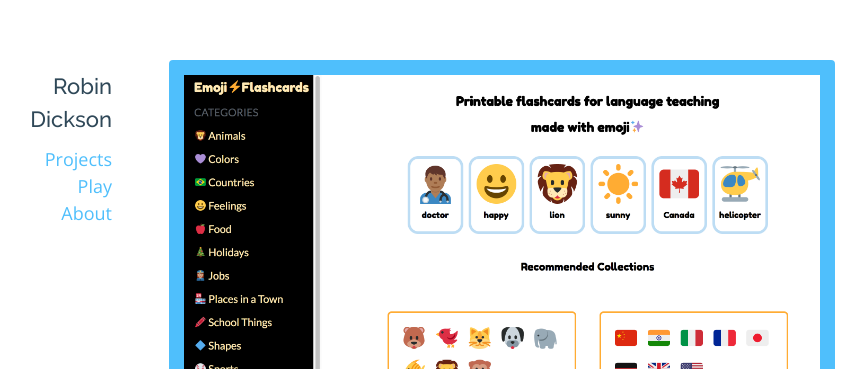
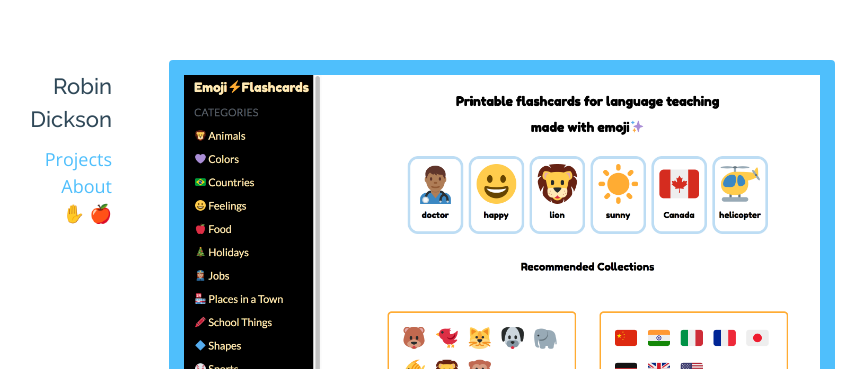
Before and after one commit to rbndickson/rbndickson.github.io, a Jekyll site: the page built from index.html, in a window 1280 px wide. Shown: the top 369 px of the page, without its empty margins (228-1094 px from the left). Built offline with Jekyll 4.4.1, drawn with Linux system fonts in a browser that asks for light colours; nearby versions of some CDN libraries.

```diff
--- a/_includes/header.html
+++ b/_includes/header.html
@@ -8,8 +8,11 @@
   <nav>
     <ul>
       <li><a href="/">Projects</a></li>
-      <li><a href="/play">Play</a></li>
       <li><a href="/about">About</a></li>
+      <li>
+        <a href="/games/rockpaperscissors/" title='Janken!'>✋</a>
+        <a href="/games/appledrop/" title='Appledrop!'>🍎</a>
+      </li>
     </ul>
   </nav>
 </header>
```
